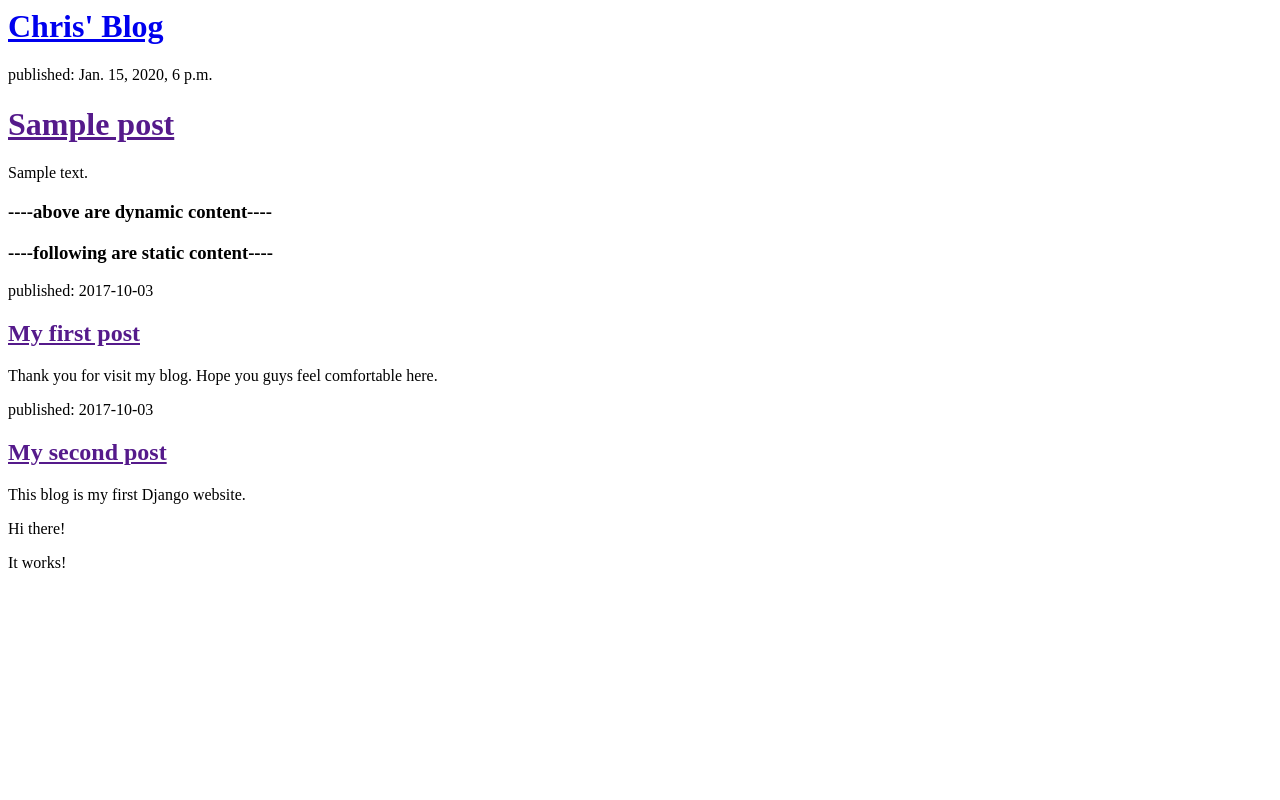
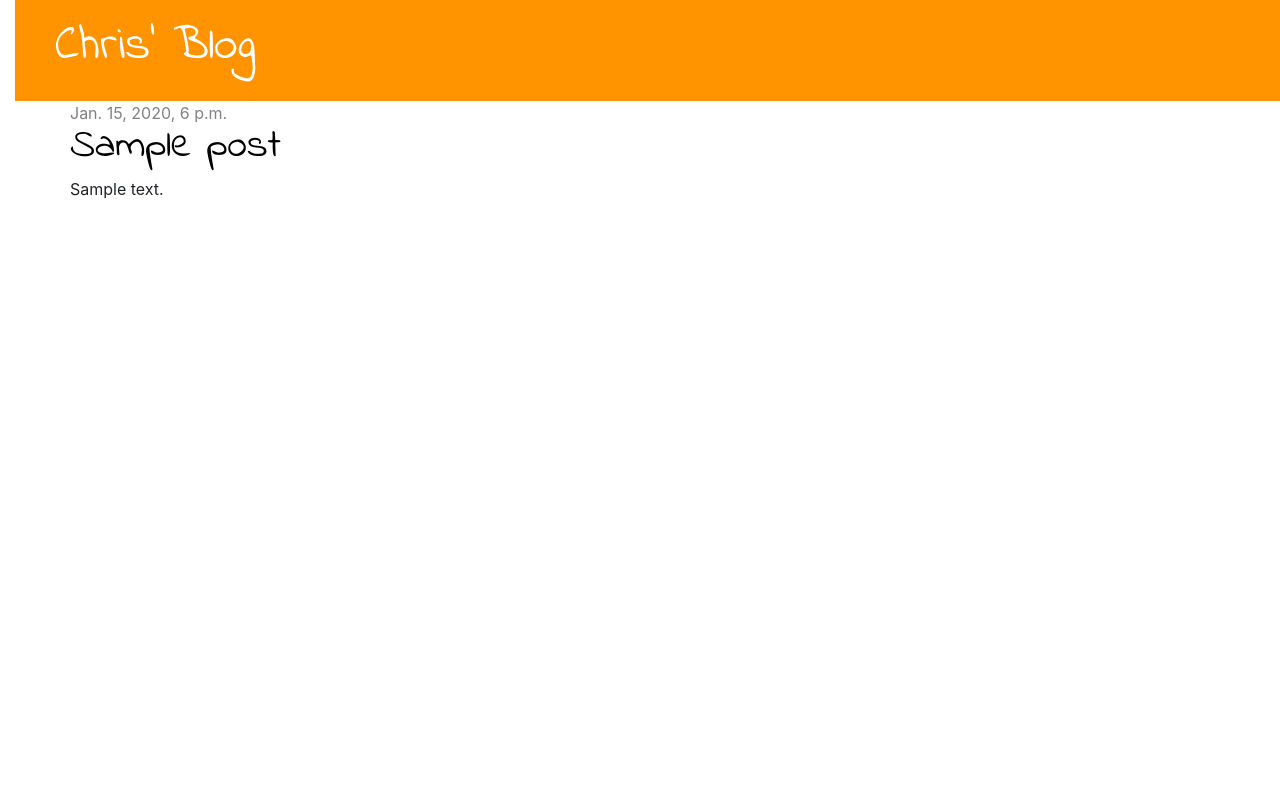
Before and after one commit to plovefish/my-first-blog, a Django app: template blog/templates/blog/post_list.html in a window 1280 px wide. Run offline with Django 3.2, Linux system fonts and the light colour scheme; the template is opened without the code that fills it: values that come from a table or form of the project are taken from there, others are empty; tables that the repository leaves empty hold one stand-in row (values such as "Sample post"); some libraries are stand-ins or nearby versions.

Commit message:
Added view and template for blog post page.

```diff
--- /dev/null
+++ b/blog/static/css/blog.css
@@ -0,0 +1,56 @@
+.page-header {
+    background-color: #ff9400;
+    margin-top: 0;
+    padding: 20px 20px 20px 40px;
+}
+
+.page-header h1, .page-header h1 a, .page-header h1 a:visited, .page-header h1 a:active {
+    color: #ffffff;
+    font-size: 36pt;
+    text-decoration: none;
+}
+
+.content {
+    margin-left: 40px;
+}
+
+h1, h2, h3, h4 {
+    font-family: 'Lobster', cursive;
+}
+
+.date {
+    color: #828282;
+}
+
+.save {
+    float: right;
+}
+
+.post-form textarea, .post-form input {
+    width: 100%;
+}
+
+.top-menu, .top-menu:hover, .top-menu:visited {
+    color: #ffffff;
+    float: right;
+    font-size: 26pt;
+    margin-right: 20px;
+}
+
+.post {
+    margin-bottom: 70px;
+}
+
+.post h1 a, .post h1 a:visited {
+    color: #000000;
+}
+
+h1 a {
+	color:#FCA205;
+/*	font-family: 'Lobster';		*/
+	font-family: 'Indie Flower';
+}
+
+body {
+	padding-left:15px;
+}
--- /dev/null
+++ b/blog/templates/blog/base.html
@@ -0,0 +1,34 @@
+{% load staticfiles %}
+
+<html>
+
+<head>
+<link href='https://fonts.googleapis.com/css?family=Indie Flower' rel='stylesheet'>
+
+<link rel="stylesheet" href="https://maxcdn.bootstrapcdn.com/bootstrap/4.0.0-beta/css/bootstrap.min.css" integrity="sha384-/Y6pD6FV/Vv2HJnA6t+vslU6fwYXjCFtcEpHbNJ0lyAFsXTsjBbfaDjzALeQsN6M" crossorigin="anonymous">
+<script src="https://code.jquery.com/jquery-3.2.1.slim.min.js" integrity="sha384-KJ3o2DKtIkvYIK3UENzmM7KCkRr/rE9/Qpg6aAZGJwFDMVNA/GpGFF93hXpG5KkN" crossorigin="anonymous"></script>
+<script src="https://cdnjs.cloudflare.com/ajax/libs/popper.js/1.11.0/umd/popper.min.js" integrity="sha384-b/U6ypiBEHpOf/4+1nzFpr53nxSS+GLCkfwBdFNTxtclqqenISfwAzpKaMNFNmj4" crossorigin="anonymous"></script>
+<script src="https://maxcdn.bootstrapcdn.com/bootstrap/4.0.0-beta/js/bootstrap.min.js" integrity="sha384-h0AbiXch4ZDo7tp9hKZ4TsHbi047NrKGLO3SEJAg45jXxnGIfYzk4Si90RDIqNm1" crossorigin="anonymous"></script>
+
+<link rel="stylesheet" href="{% static 'css/blog.css' %}">
+
+</head>
+
+<body>
+		<div class="page-header">
+			<h1><a href="/" title="Chris Blog">Chris' Blog</a></h1>
+		</div>
+
+		<div class="content container">
+		    <div class="row">
+			<div class="col-md-8">
+            {% block content %}
+            {% endblock %}
+			</div>
+		    </div>
+		</div>
+
+
+</body>
+
+</html>
--- a/blog/templates/blog/post_list.html
+++ b/blog/templates/blog/post_list.html
@@ -1,37 +1,13 @@
-<html>
-	<head>
-		<title>Blog from Chris</title>
-	</head>
-	<body>
-		<div>
-			<h1><a href="/" title="Chris Blog">Chris' Blog</a></h1>
+{% extends 'blog/base.html' %}
+
+{% block content %}
+	{% for post in posts %}
+	    <div class="post">
+		<div class="date">
+		    {{ post.published_date }}
 		</div>
-		{% for post in posts %}
-			<div>
-				<p>published: {{ post.published_date }}</p>
-				<h1><a href="">{{ post.title }}</a></h1>
-				<p>{{ post.text|linebreaksbr }}</p>
-			</div>
-		{% endfor %}
-		<h3>----above are dynamic content----</h3>
-		<h3>----following are static content----</h3>
-		<div>
-			<p>published: 2017-10-03</p>
-			<h2><a href="">My first post</a></h2>
-			<p>Thank you for visit my blog. Hope you guys feel comfortable here.</p>
-		</div>
-		<div>
-			<p>published: 2017-10-03</p>
-			<h2><a href="">My second post</a></h2>
-			<p>This blog is my first Django website.</p>
-		</div>
-		<p>Hi there!</p>
-		<p>It works!</p>
-
-		{{ posts.text }}
-	</body>
-
-</html>
-<!--
-		{{posts}}<br />
--->
+		<h1><a href="{% url 'post_detail' pk=post.pk %}">{{ post.title }}</a></h1>
+		<p>{{ post.text|linebreaksbr }}</p>
+	    </div>
+	{% endfor %}
+{% endblock %}
--- a/blog/urls.py
+++ b/blog/urls.py
@@ -3,4 +3,5 @@ from . import views
 
 urlpatterns = [
 	url(r'^$', views.post_list, name='post_list'),
+	url(r'^post/(?P<pk>\d+)/$', views.post_detail, name='post_detail'),
 ]
--- a/blog/views.py
+++ b/blog/views.py
@@ -1,4 +1,4 @@
-from django.shortcuts import render
+from django.shortcuts import render, get_object_or_404
 from django.utils import timezone
 from .models import Post
 
@@ -6,3 +6,7 @@ from .models import Post
 def post_list(request):
 	posts = Post.objects.filter(published_date__lte=timezone.now()).order_by('published_date')
 	return render(request, 'blog/post_list.html', {'posts':posts})
+
+def post_detail(request, pk):
+	post = get_object_or_404(Post, pk=pk)
+	return render(request, 'blog/post_detail.html', {'post':post})
```
Also changed, not shown: blog/templates/blog/post_detail.html (added, +13 -0 lines).
